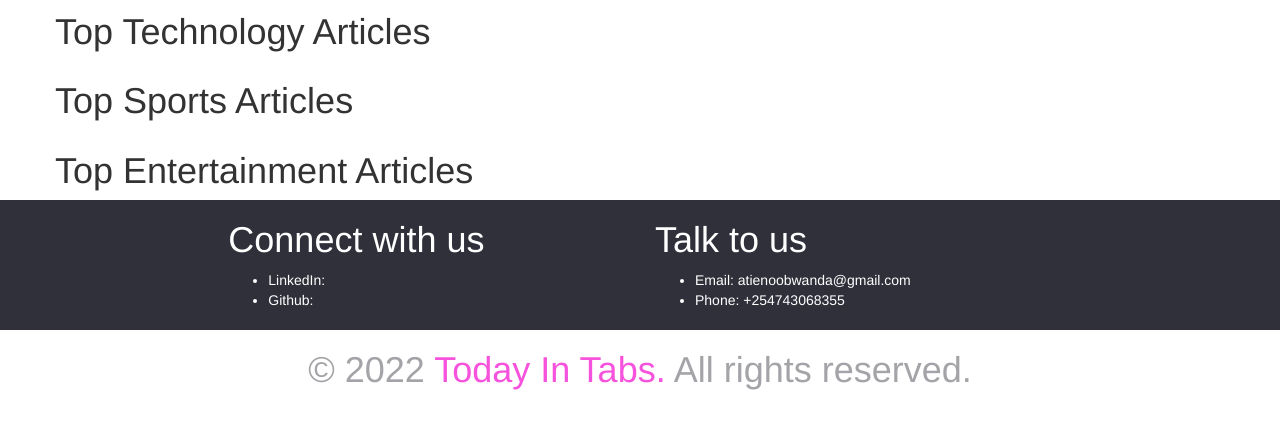
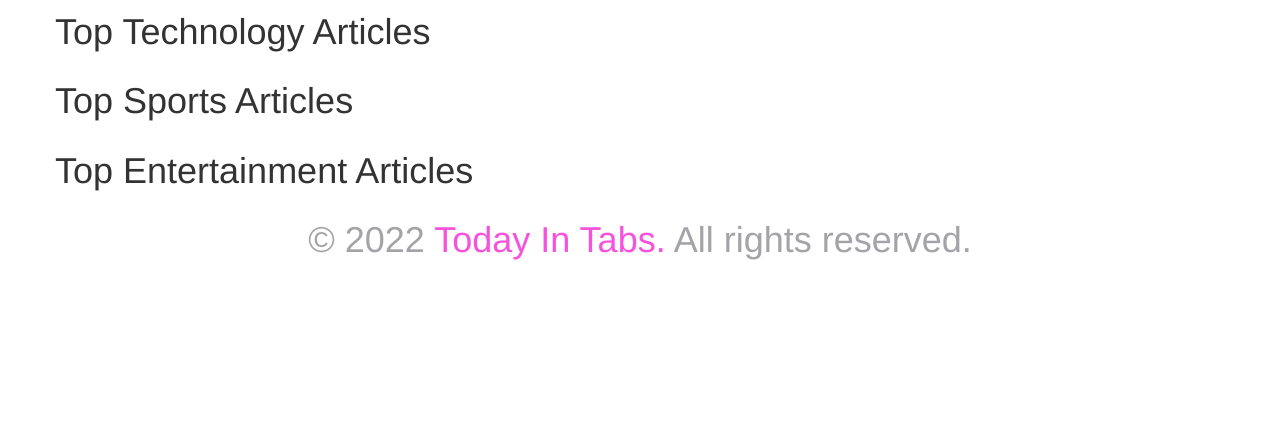
Before and after one commit to AtienoObwanda/TodayInTabs, a Flask app: template app/templates/articles.html in a window 1280 px wide. Shown: the part 148-577 px from the top of the page. Run offline with Flask 2, Linux system fonts and the light colour scheme; the template is opened without the code that fills it, so the values that code supplies are empty; parts of the project's set-up code (start-up, migrations or seed data) failed here and were passed over; some libraries are stand-ins or nearby versions.

```diff
--- a/app/templates/articles.html
+++ b/app/templates/articles.html
@@ -29,29 +29,7 @@
       </div>
   </div>
   <!--Footer -->
-  <div >
-       <div class="container-fluid" style="height:130px;background-color: #2F303A">
-        <div class="row justify-content-start">
-            <div class="col-lg-2"></div>
-            <div class="col-lg-4">
-                <h1 style="color: #fff">Connect with us</h1>
-                <ul>
-                    <li style="color: #fff">LinkedIn:</li>
-                    <li style="color: #fff">Github:</li>
-                </ul>
-            </div>
-            <div class="col-lg-4">
-                <h1 style="color: #fff">Talk to us</h1>
-                <ul>
-                    <li style="color: #fff">Email: atienoobwanda@gmail.com</li>
-                    <li style="color: #fff"> Phone: +254743068355</li>
-                </ul>
-            </div>
-            <div class="col-lg-2"></div>
-        </div>
-       </div>
-   </div>
-    <div class="container-fluid" style="height: 40px; color: transparent">
+    <div class="container-fluid" style="background-color: transparent">
         <h1 class="text-center"><span style="color: rgba(47, 48, 58, 0.44);"> © 2022 </span> <span style="color:#F652DC">Today In Tabs.</span> <span style="color: rgba(47, 48, 58, 0.44);">All rights reserved.</span> </h1>
     </div>
 
--- a/app/templates/macros.html
+++ b/app/templates/macros.html
@@ -27,7 +27,7 @@
           <div class="card-body">
             <h5 class="card-title">{{ source.name}}</h5>
             <h6 class="card-subtitle mb-2 text-muted">{{ source.description |truncate(200)}}</h6>
-            <a href="#" class="card-link text-center">visit source</a>
+            <a href="/source/{{source.id}}"  class="card-link text-center">visit source</a>
           </div>
         </div>
         </div>
```
Also changed, not shown: app/templates/article.html (added, +15 -0 lines), app/templates/articleDetails.html (deleted, +0 -21 lines), app/templates/index.html (+16 -22 lines), app/templates/sourceDetails.html (deleted, +0 -20 lines), app/views.py (+3 -13 lines).
